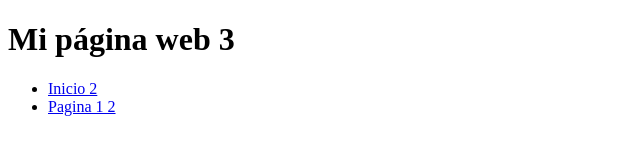
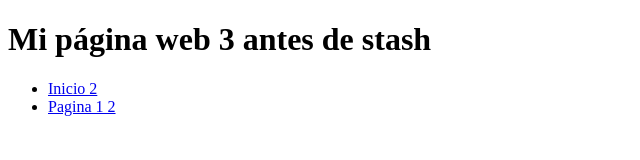
Before and after one commit to Earmas/testeando, a plain HTML site: page index.html in a window 1280 px wide. Shown: the whole page, without its empty margins (0-640 px from the left). Drawn offline with Linux system fonts and the light colour scheme.

Commit message:
Cambios en mater

```diff
--- a/index.html
+++ b/index.html
@@ -2,10 +2,10 @@
 <html lang="es">
 <head>
     <meta charset="UTF-8">
-    <title>Pagina Web Html 4</title>
+    <title>Pagina Web Html 4cambio2</title>
 </head>
 <body>
-    <h1>Mi página web 3</h1>
+    <h1>Mi página web 3 antes de stash</h1>
     <ul>
         <li><a href="index.html">Inicio 2</a></li>
         <li><a href="pagina1.html">Pagina 1 2</a></li>
```
